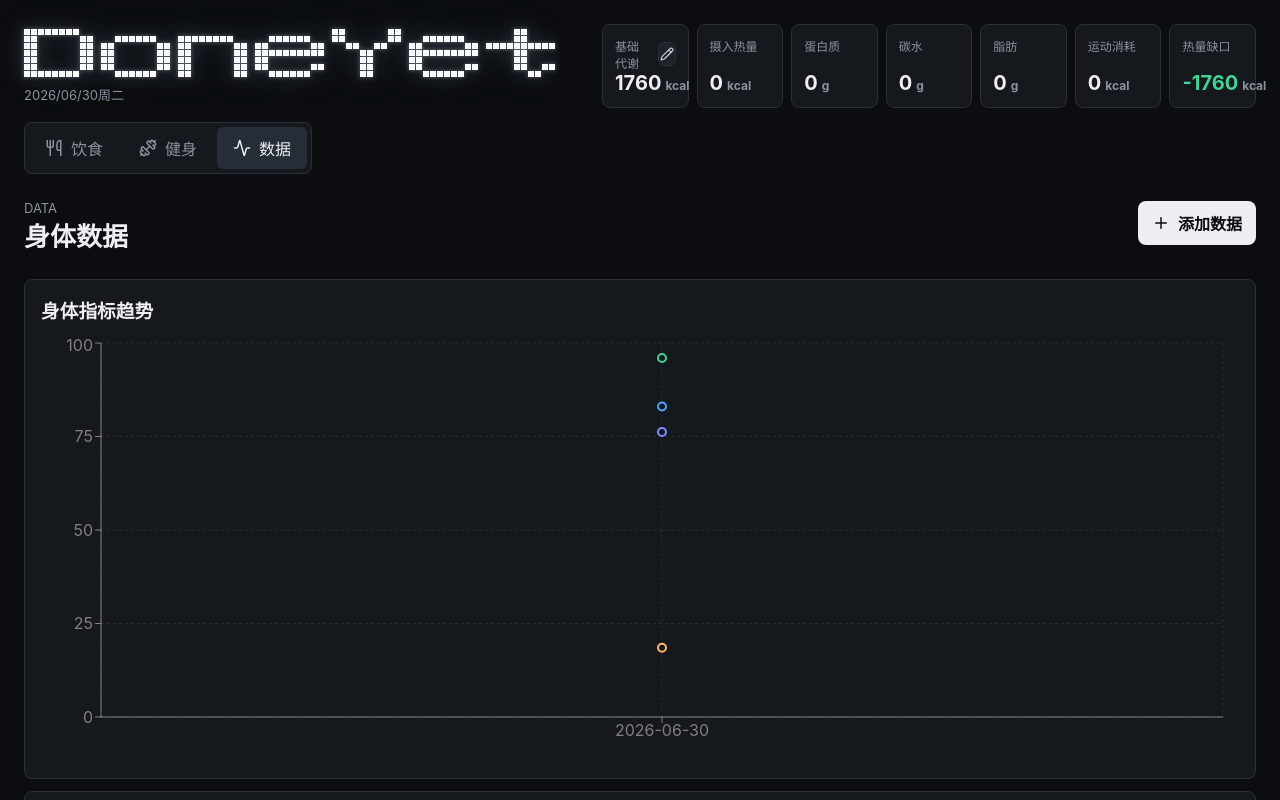
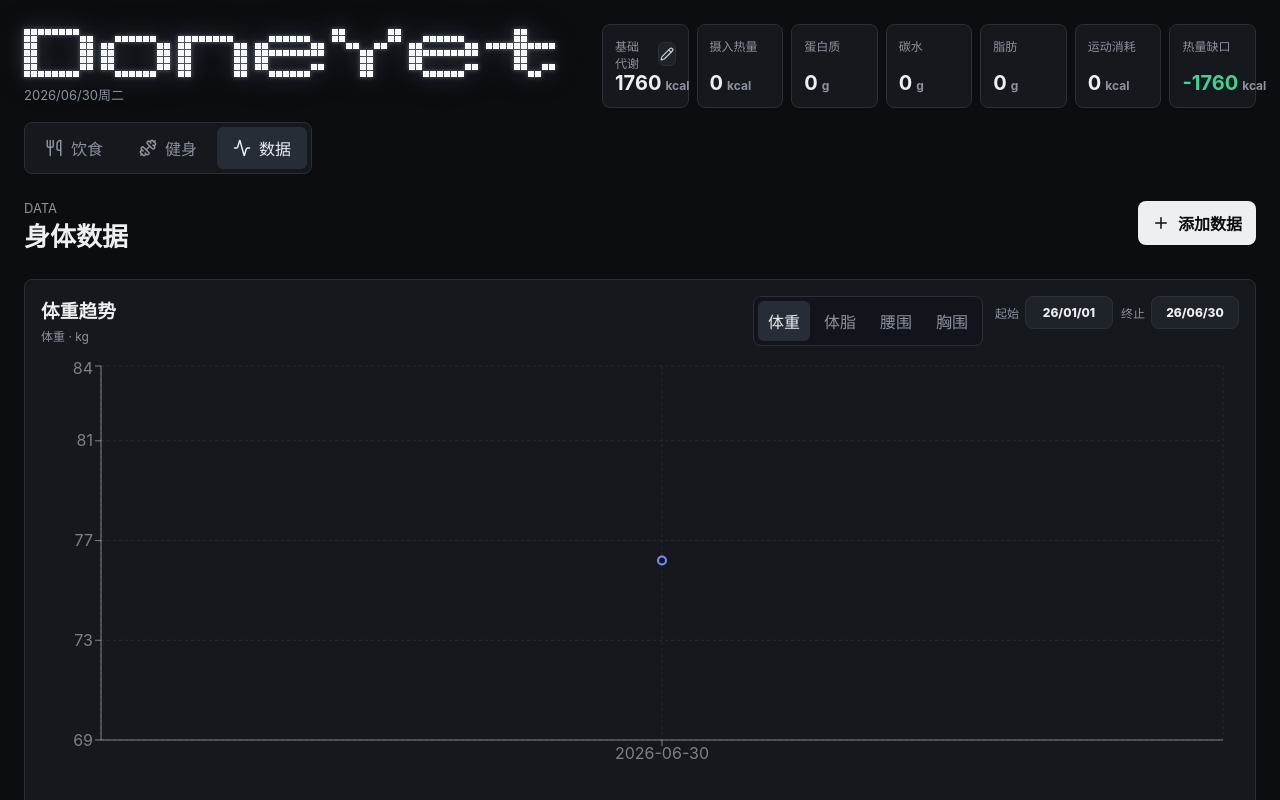
Before and after one commit to gengshuochn/DoneYet_project, a React (Vite) app in the folder client/: page / in a window 1280 px wide. Both pictures are taken after a click on the button "数据". Shown: the top 800 px of the page. Built offline with nearby package versions, Linux system fonts and the light colour scheme.

Commit message:
feat: improve body chart controls

```diff
--- a/client/src/components/DataModule.tsx
+++ b/client/src/components/DataModule.tsx
@@ -1,9 +1,9 @@
 import { Ban, CheckCircle2, ChevronLeft, ChevronRight, CircleDotDashed, Plus, RotateCcw, Save, X } from 'lucide-react';
-import { useEffect, useMemo, useState } from 'react';
+import { useMemo, useState } from 'react';
 import { CartesianGrid, Line, LineChart, ResponsiveContainer, Tooltip, XAxis, YAxis } from 'recharts';
 import type { BodyMetricType, BodyRecord, Meal, Workout } from '../types/models';
 import { addMonths, getMonthDays, monthKey, nowISO, todayISO } from '../utils/date';
-import { bodyMetricLabels, bodyMetricUnits, makeBodyChartData, makeCalendarDay, normalizeNumber } from '../utils/math';
+import { bodyMetricLabels, bodyMetricUnits, makeCalendarDay, normalizeNumber } from '../utils/math';
 
 type EditorState = {
   id?: string;
@@ -12,19 +12,19 @@ type EditorState = {
   value: string;
 };
 
-type ChartDotPayload = {
-  date?: string;
-  [key: string]: unknown;
+type ChartPoint = {
+  id: string;
+  date: string;
+  value: number;
 };
 
-type ChartDotProps = {
-  cx?: number;
-  cy?: number;
-  stroke?: string;
-  payload?: ChartDotPayload;
+type DateDraft = {
+  yy: string;
+  month: string;
+  day: string;
 };
 
-const metricOptions: BodyMetricType[] = ['weight', 'chest', 'waist', 'bodyFat'];
+const metricOptions: BodyMetricType[] = ['weight', 'bodyFat', 'waist', 'chest'];
 
 function metricColor(type: BodyMetricType) {
   return {
@@ -35,10 +35,130 @@ function metricColor(type: BodyMetricType) {
   }[type];
 }
 
+function clamp(value: number, min: number, max: number) {
+  return Math.max(min, Math.min(max, value));
+}
+
+function pad2(value: number) {
+  return String(value).padStart(2, '0');
+}
+
 function makeMonthDate(year: number, month: number) {
-  const safeYear = Number.isFinite(year) ? Math.max(1900, Math.min(2100, Math.trunc(year))) : new Date().getFullYear();
-  const safeMonth = Number.isFinite(month) ? Math.max(1, Math.min(12, Math.trunc(month))) : 1;
+  const safeYear = Number.isFinite(year) ? clamp(Math.trunc(year), 1900, 2100) : new Date().getFullYear();
+  const safeMonth = Number.isFinite(month) ? clamp(Math.trunc(month), 1, 12) : 1;
   return new Date(safeYear, safeMonth - 1, 1).toISOString().slice(0, 10);
+}
+
+function dateToDraft(dateISO: string): DateDraft {
+  const [year, month, day] = dateISO.split('-').map(Number);
+  return {
+    yy: pad2(year % 100),
+    month: pad2(month),
+    day: pad2(day)
+  };
+}
+
+function draftToDate(draft: DateDraft) {
+  const yy = clamp(Math.trunc(Number(draft.yy)), 0, 99);
+  const month = clamp(Math.trunc(Number(draft.month)), 1, 12);
+  const lastDay = new Date(2000 + yy, month, 0).getDate();
+  const day = clamp(Math.trunc(Number(draft.day)), 1, lastDay);
+  return `${2000 + yy}-${pad2(month)}-${pad2(day)}`;
+}
+
+function shiftDays(dateISO: string, days: number) {
+  const date = new Date(`${dateISO}T00:00:00`);
+  date.setDate(date.getDate() + days);
+  return date.toISOString().slice(0, 10);
+}
+
+function axisDomain(points: ChartPoint[]): [number, number] {
+  if (points.length === 0) return [0, 10];
+
+  const values = points.map((point) => point.value);
+  const min = Math.min(...values);
+  const max = Math.max(...values);
+  const span = max - min;
+  const padding = span === 0 ? Math.max(2, Math.ceil(Math.abs(max || 1) * 0.08)) : Math.max(1, Math.ceil(span * 0.2));
+
+  return [Math.floor(min - padding), Math.ceil(max + padding)];
+}
+
+function DateRangePicker({
+  label,
+  value,
+  onCommit
+}: {
+  label: string;
+  value: string;
+  onCommit: (nextDate: string) => void;
+}) {
+  const [open, setOpen] = useState(false);
+  const [draft, setDraft] = useState<DateDraft>(() => dateToDraft(value));
+
+  const commit = () => {
+    const nextDate = draftToDate(draft);
+    onCommit(nextDate);
+    setDraft(dateToDraft(nextDate));
+    setOpen(false);
+  };
+
+  return (
+    <div
+      className="range-date-control"
+      onBlur={(event) => {
+        if (!event.currentTarget.contains(event.relatedTarget)) commit();
+      }}
+    >
+      <span>{label}</span>
+      <button
+        type="button"
+        className="date-chip"
+        onClick={() => {
+          setDraft(dateToDraft(value));
+          setOpen(true);
+        }}
+      >
+        {value.slice(2).replace(/-/g, '/')}
+      </button>
+      {open && (
+        <div className="date-popover">
+          <span>20</span>
+          <input
+            autoFocus
+            aria-label={`${label}年份后两位`}
+            type="number"
+            value={draft.yy}
+            onChange={(event) => setDraft({ ...draft, yy: event.target.value })}
+            onKeyDown={(event) => {
+              if (event.key === 'Enter') event.currentTarget.blur();
+            }}
+          />
+          <span>年</span>
+          <input
+            aria-label={`${label}月份`}
+            type="number"
+            value={draft.month}
+            onChange={(event) => setDraft({ ...draft, month: event.target.value })}
+            onKeyDown={(event) => {
+              if (event.key === 'Enter') event.currentTarget.blur();
+            }}
+          />
+          <span>月</span>
+          <input
+            aria-label={`${label}日期`}
+            type="number"
+            value={draft.day}
+            onChange={(event) => setDraft({ ...draft, day: event.target.value })}
+            onKeyDown={(event) => {
+              if (event.key === 'Enter') event.currentTarget.blur();
+            }}
+          />
+          <span>日</span>
+        </div>
+      )}
+    </div>
+  );
 }
 
 export function DataModule({
@@ -54,51 +174,41 @@ export function DataModule({
   workouts: Workout[];
   bmr: number;
 }) {
+  const today = todayISO();
   const [editor, setEditor] = useState<EditorState | null>(null);
-  const [calendarDate, setCalendarDate] = useState(todayISO());
+  const [selectedMetric, setSelectedMetric] = useState<BodyMetricType>('weight');
+  const [rangeStart, setRangeStart] = useState(() => shiftDays(today, -180));
+  const [rangeEnd, setRangeEnd] = useState(today);
+  const [calendarDate, setCalendarDate] = useState(today);
+  const [calendarEditor, setCalendarEditor] = useState<'year' | 'month' | null>(null);
   const { days, firstWeekday, year, month } = getMonthDays(calendarDate);
   const [yearDraft, setYearDraft] = useState(String(year));
   const [monthDraft, setMonthDraft] = useState(String(month));
-  const chartData = useMemo(() => makeBodyChartData(records), [records]);
 
-  useEffect(() => {
-    setYearDraft(String(year));
-    setMonthDraft(String(month));
-  }, [year, month]);
+  const chartData = useMemo<ChartPoint[]>(() => {
+    return records
+      .filter((record) => record.type === selectedMetric && record.date >= rangeStart && record.date <= rangeEnd)
+      .sort((a, b) => a.date.localeCompare(b.date))
+      .map((record) => ({ id: record.id, date: record.date, value: record.value }));
+  }, [records, selectedMetric, rangeStart, rangeEnd]);
+
+  const yDomain = useMemo(() => axisDomain(chartData), [chartData]);
 
   const openCreateEditor = () => {
-    setEditor({ date: todayISO(), type: 'weight', value: '' });
+    setEditor({ date: todayISO(), type: selectedMetric, value: '' });
   };
 
-  const openPointEditor = (type: BodyMetricType, payload: ChartDotPayload) => {
-    if (!payload.date || typeof payload[type] !== 'number') return;
-    const existing = records.find((record) => record.date === payload.date && record.type === type);
+  const openPointEditor = (payload?: Partial<ChartPoint>) => {
+    if (!payload?.id) return;
+    const existing = records.find((record) => record.id === payload.id);
+    if (!existing) return;
+
     setEditor({
-      id: existing?.id,
-      date: payload.date,
-      type,
-      value: String(payload[type])
+      id: existing.id,
+      date: existing.date,
+      type: existing.type,
+      value: String(existing.value)
     });
-  };
-
-  const renderMetricDot = (type: BodyMetricType) => (props: unknown) => {
-    const { cx, cy, stroke, payload } = props as ChartDotProps;
-    if (typeof cx !== 'number' || typeof cy !== 'number') return null;
-
-    return (
-      <circle
-        cx={cx}
-        cy={cy}
-        r={4}
-        fill="#15181d"
-        stroke={stroke ?? metricColor(type)}
-        strokeWidth={2}
-        className="chart-click-dot"
-        onClick={() => {
-          if (payload) openPointEditor(type, payload);
-        }}
-      />
-    );
   };
 
   const saveEditor = () => {
@@ -133,11 +243,35 @@ export function DataModule({
       }
     }
 
+    setSelectedMetric(editor.type);
     setEditor(null);
   };
 
   const commitCalendarDate = () => {
-    setCalendarDate(makeMonthDate(Number(yearDraft), Number(monthDraft)));
+    const nextDate = makeMonthDate(Number(yearDraft), Number(monthDraft));
+    const next = getMonthDays(nextDate);
+    setCalendarDate(nextDate);
+    setYearDraft(String(next.year));
+    setMonthDraft(String(next.month));
+    setCalendarEditor(null);
+  };
+
+  const commitRangeStart = (nextDate: string) => {
+    if (nextDate > rangeEnd) {
+      setRangeStart(nextDate);
+      setRangeEnd(nextDate);
+    } else {
+      setRangeStart(nextDate);
+    }
+  };
+
+  const commitRangeEnd = (nextDate: string) => {
+    if (nextDate < rangeStart) {
+      setRangeStart(nextDate);
+      setRangeEnd(nextDate);
+    } else {
+      setRangeEnd(nextDate);
+    }
   };
 
   return (
@@ -207,32 +341,64 @@ export function DataModule({
       )}
 
       <div className="chart-card body-chart-card">
-        <h3>身体指标趋势</h3>
+        <div className="chart-toolbar">
+          <div>
+            <h3>{bodyMetricLabels[selectedMetric]}趋势</h3>
+            <p>{bodyMetricLabels[selectedMetric]} · {bodyMetricUnits[selectedMetric]}</p>
+          </div>
+          <div className="metric-tabs">
+            {metricOptions.map((type) => (
+              <button
+                type="button"
+                key={type}
+                className={selectedMetric === type ? 'active' : ''}
+                onClick={() => setSelectedMetric(type)}
+              >
+                {bodyMetricLabels[type]}
+              </button>
+            ))}
+          </div>
+          <div className="range-controls">
+            <DateRangePicker label="起始" value={rangeStart} onCommit={commitRangeStart} />
+            <DateRangePicker label="终止" value={rangeEnd} onCommit={commitRangeEnd} />
+          </div>
+        </div>
         <ResponsiveContainer width="100%" height={420}>
-          <LineChart data={chartData} margin={{ top: 8, right: 16, bottom: 8, left: 0 }}>
+          <LineChart key={`${selectedMetric}-${rangeStart}-${rangeEnd}-${chartData.length}`} data={chartData} margin={{ top: 8, right: 16, bottom: 8, left: 0 }}>
             <CartesianGrid strokeDasharray="3 3" stroke="rgba(255,255,255,.08)" />
             <XAxis dataKey="date" stroke="rgba(255,255,255,.45)" />
-            <YAxis stroke="rgba(255,255,255,.45)" />
+            <YAxis domain={yDomain} allowDataOverflow={false} stroke="rgba(255,255,255,.45)" />
             <Tooltip contentStyle={{ background: '#11151c', border: '1px solid rgba(255,255,255,.12)', borderRadius: 8 }} />
-            {metricOptions.map((type) => (
             <Line
-                key={type}
               type="monotone"
-                dataKey={type}
-                name={bodyMetricLabels[type]}
-                stroke={metricColor(type)}
+              dataKey="value"
+              name={bodyMetricLabels[selectedMetric]}
+              stroke={metricColor(selectedMetric)}
               strokeWidth={2}
-                connectNulls
-                dot={renderMetricDot(type)}
+              dot={(props: unknown) => {
+                const { cx, cy, stroke, payload } = props as { cx?: number; cy?: number; stroke?: string; payload?: ChartPoint };
+                if (typeof cx !== 'number' || typeof cy !== 'number') return null;
+                return (
+                  <circle
+                    cx={cx}
+                    cy={cy}
+                    r={4}
+                    fill="#15181d"
+                    stroke={stroke ?? metricColor(selectedMetric)}
+                    strokeWidth={2}
+                    className="chart-click-dot"
+                    onClick={() => openPointEditor(payload)}
+                  />
+                );
+              }}
               activeDot={{
                 r: 7,
                 onClick: (props: unknown) => {
-                    const payload = (props as { payload?: ChartDotPayload }).payload;
-                    if (payload) openPointEditor(type, payload);
+                  const payload = (props as { payload?: ChartPoint }).payload;
+                  openPointEditor(payload);
                 }
               }}
             />
-            ))}
           </LineChart>
         </ResponsiveContainer>
       </div>
@@ -241,31 +407,51 @@ export function DataModule({
         <div className="calendar-title">
           <div className="calendar-date-editor">
             <span>完成情况</span>
+            <div
+              className="calendar-edit-wrap"
+              onBlur={(event) => {
+                if (!event.currentTarget.contains(event.relatedTarget)) commitCalendarDate();
+              }}
+            >
+              <button type="button" className="calendar-value-card" onClick={() => setCalendarEditor('year')}>
+                {year}
+              </button>
+              {calendarEditor === 'year' && (
                 <input
-              aria-label="日历年份"
-              className="calendar-inline-input year"
-              type="number"
+                  autoFocus
+                  className="calendar-popup-input"
+                  type="text"
                   value={yearDraft}
                   onChange={(event) => setYearDraft(event.target.value)}
-              onBlur={commitCalendarDate}
                   onKeyDown={(event) => {
                     if (event.key === 'Enter') event.currentTarget.blur();
                   }}
                 />
+              )}
+            </div>
             <span>年</span>
+            <div
+              className="calendar-edit-wrap"
+              onBlur={(event) => {
+                if (!event.currentTarget.contains(event.relatedTarget)) commitCalendarDate();
+              }}
+            >
+              <button type="button" className="calendar-value-card" onClick={() => setCalendarEditor('month')}>
+                {month}
+              </button>
+              {calendarEditor === 'month' && (
                 <input
-              aria-label="日历月份"
-              className="calendar-inline-input month"
-              type="number"
-              min="1"
-              max="12"
+                  autoFocus
+                  className="calendar-popup-input month"
+                  type="text"
                   value={monthDraft}
                   onChange={(event) => setMonthDraft(event.target.value)}
-              onBlur={commitCalendarDate}
                   onKeyDown={(event) => {
                     if (event.key === 'Enter') event.currentTarget.blur();
                   }}
                 />
+              )}
+            </div>
             <span>月</span>
           </div>
           <div className="calendar-actions">
--- a/client/src/styles.css
+++ b/client/src/styles.css
@@ -398,7 +398,95 @@ label {
 }
 
 .body-chart-card {
-  min-height: 500px;
+  min-height: 560px;
+}
+
+.chart-toolbar {
+  display: grid;
+  grid-template-columns: minmax(160px, 1fr) auto auto;
+  gap: 12px;
+  align-items: start;
+  margin-bottom: 12px;
+}
+
+.chart-toolbar h3 {
+  margin-bottom: 4px;
+}
+
+.chart-toolbar p {
+  color: #8b929e;
+  font-size: 12px;
+}
+
+.metric-tabs {
+  display: inline-flex;
+  gap: 4px;
+  padding: 4px;
+  border: 1px solid #2a2f38;
+  border-radius: 8px;
+  background: #11151b;
+}
+
+.metric-tabs button {
+  border: 0;
+  border-radius: 6px;
+  padding: 8px 10px;
+  color: #8b929e;
+  background: transparent;
+}
+
+.metric-tabs button.active {
+  color: #edeff2;
+  background: #272d36;
+}
+
+.range-controls {
+  display: flex;
+  align-items: center;
+  gap: 8px;
+}
+
+.range-date-control {
+  position: relative;
+  display: flex;
+  align-items: center;
+  gap: 6px;
+  color: #8b929e;
+  font-size: 12px;
+}
+
+.date-chip {
+  min-width: 88px;
+  border: 1px solid #2a2f38;
+  border-radius: 8px;
+  padding: 8px 10px;
+  color: #edeff2;
+  background: #1e2229;
+  font-weight: 800;
+}
+
+.date-popover {
+  position: absolute;
+  top: calc(100% + 8px);
+  right: 0;
+  z-index: 12;
+  display: flex;
+  align-items: center;
+  gap: 6px;
+  min-width: max-content;
+  padding: 10px;
+  border: 1px solid #2a2f38;
+  border-radius: 8px;
+  background: #15181d;
+  box-shadow: 0 18px 50px rgba(0, 0, 0, .38);
+  color: #c8ced8;
+}
+
+.date-popover input {
+  width: 58px;
+  padding-right: 8px;
+  text-align: center;
+  font-weight: 800;
 }
 
 .calendar-title {
@@ -418,23 +506,35 @@ label {
   font-weight: 800;
 }
 
-.calendar-inline-input {
-  width: auto;
+.calendar-edit-wrap {
+  position: relative;
+}
+
+.calendar-value-card {
+  min-width: 54px;
   height: 36px;
-  padding: 6px 9px;
+  border: 1px solid #2a2f38;
+  border-radius: 8px;
+  background: #1e2229;
   color: #edeff2;
-  background: #1e2229;
-  border-color: #2a2f38;
+  padding: 6px 10px;
+  font-weight: 800;
+}
+
+.calendar-popup-input {
+  position: absolute;
+  top: calc(100% + 8px);
+  left: 0;
+  z-index: 10;
+  width: 82px;
+  background: #15181d;
+  box-shadow: 0 18px 50px rgba(0, 0, 0, .38);
   text-align: center;
   font-weight: 800;
 }
 
-.calendar-inline-input.year {
-  width: 74px;
-}
-
-.calendar-inline-input.month {
-  width: 48px;
+.calendar-popup-input.month {
+  width: 58px;
 }
 
 .calendar-actions {
@@ -554,9 +654,18 @@ label {
 
   .toolbar-row,
   .section-title,
-  .calendar-title {
+  .calendar-title,
+  .chart-toolbar {
     align-items: stretch;
     flex-direction: column;
+  }
+
+  .chart-toolbar {
+    display: flex;
+  }
+
+  .range-controls {
+    flex-wrap: wrap;
   }
 
   .date-picker {
```
Also changed, not shown: 2 other files (tests, documents, lock files or other folders). Lines whose indentation alone changed are shown as unchanged.
